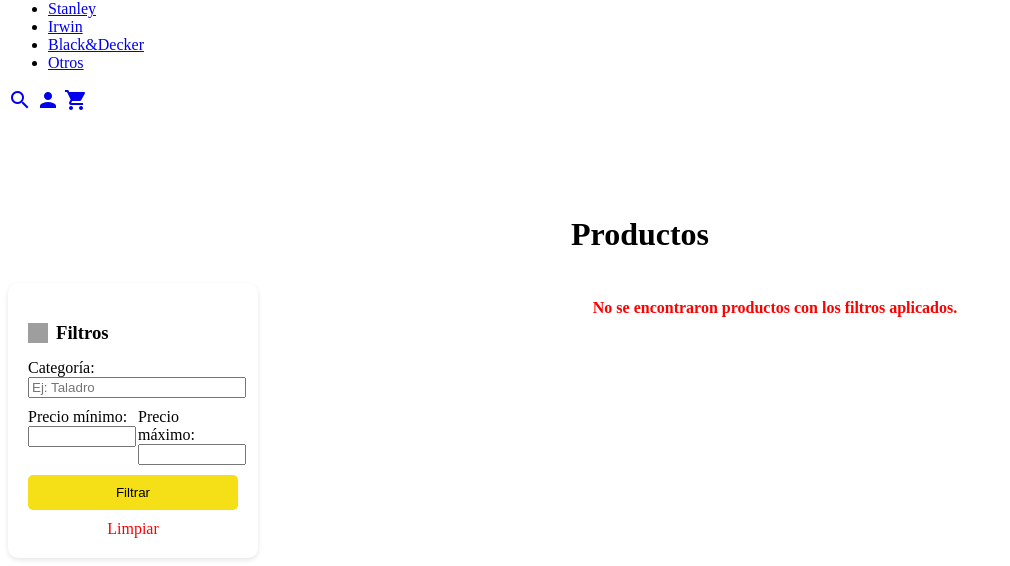
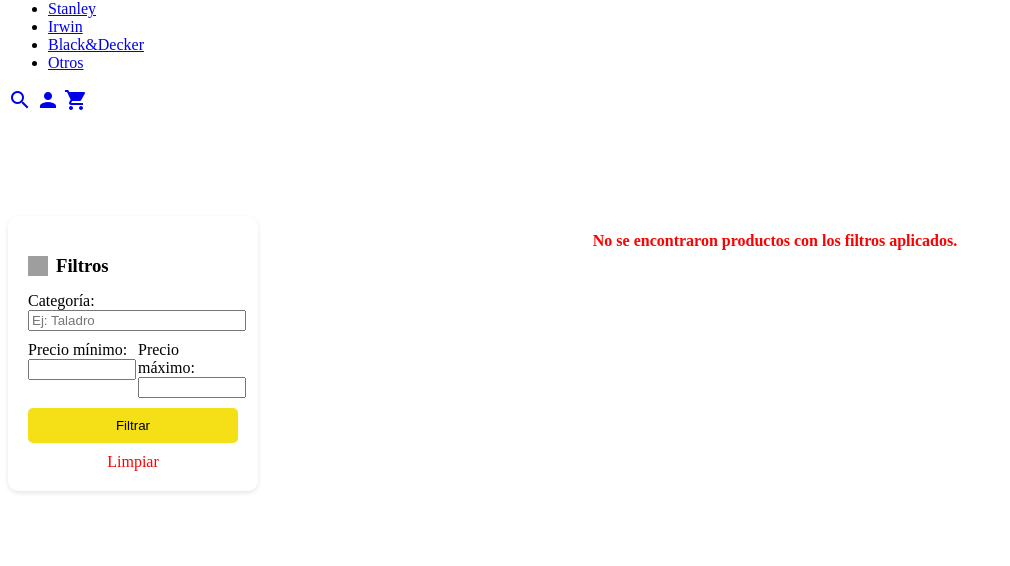
Before and after one commit to Marianavc02/Proyecto2, a Django app: page /productos/empresa/1/ in a window 1280 px wide. Shown: the part 346-912 px from the top of the page, without its empty margins (0-1010 px from the left). After the commit the page ends 839 px from the top, so only its background shows below. Run offline with Django 5.2, Linux system fonts and the light colour scheme; data that the repository does not hold is empty; grey boxes are pictures that could not be loaded.

Commit message:
quitar titulo productos

```diff
--- a/productos/templates/productos/productos_por_empresa.html
+++ b/productos/templates/productos/productos_por_empresa.html
@@ -5,7 +5,6 @@
 
 {% block content %}
 <div style="margin-top: 100px;">
-    <h1 style="text-align:center; margin: 20px 0;">Productos</h1>
 
     <div style="display: grid; grid-template-columns: 250px 1fr; gap: 20px; max-width: 1400px; margin: auto; margin-top: 30px;">
 
```
